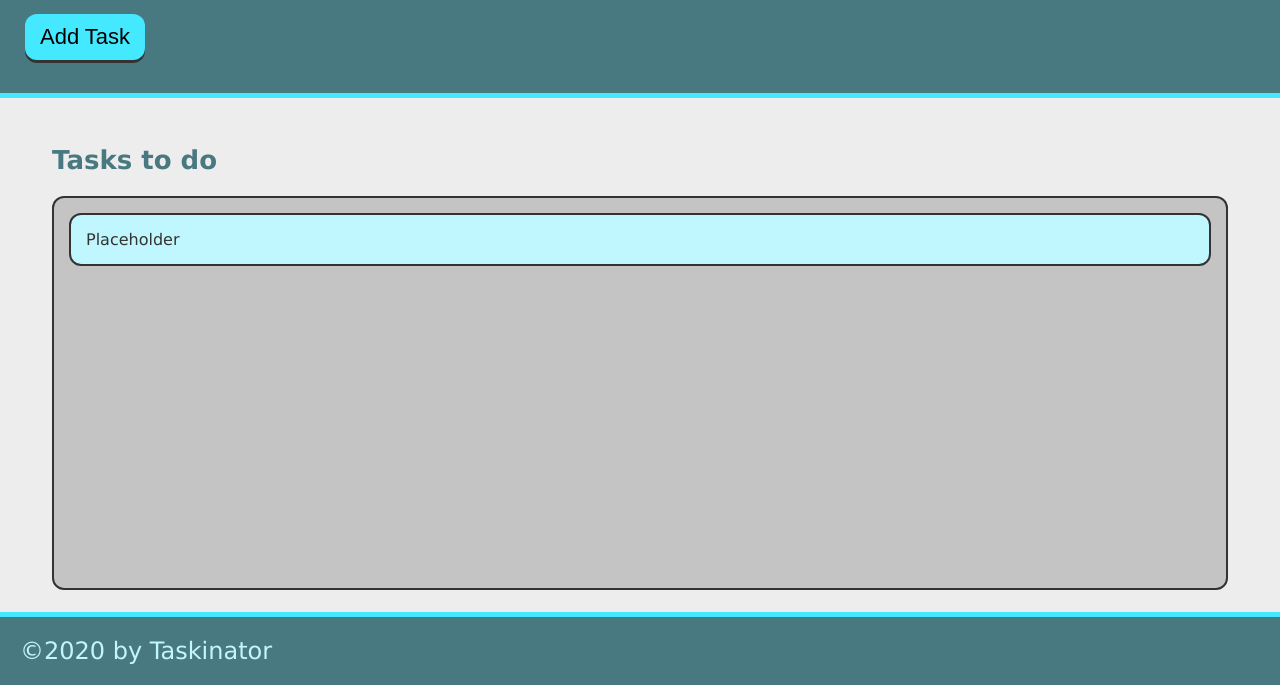
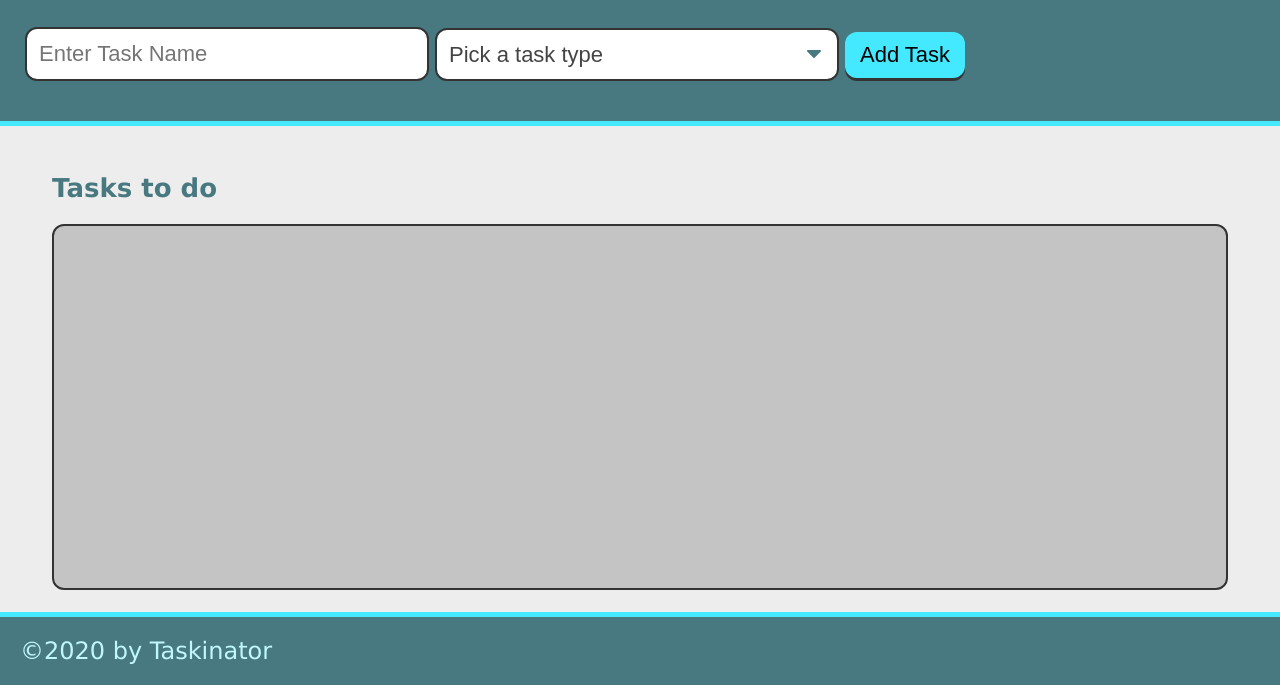
Before and after one commit to CollinA7/taskinator, a plain HTML site: page index.html in a window 1280 px wide. Shown: the part 115-800 px from the top of the page. Drawn offline with Linux system fonts and the light colour scheme.

Commit message:
added task selecter and made changes to the taskHandler

```diff
--- a/assets/js/script.js
+++ b/assets/js/script.js
@@ -1,12 +1,17 @@
-var buttonE1 = document.querySelector("#save-task");
+var formE1 = document.querySelector("#task-form");
 var tasksToDoE1 = document.querySelector("#tasks-to-do");
 
 
 var createTaskHandler = function() {
+
+    event.preventDefault();
+
     var listItemE1 = document.createElement("li");
     listItemE1.className = "task-item";
     listItemE1.textContent = "This is a new task.";
     tasksToDoE1.appendChild(listItemE1);
+
+    console.log(event)
 };
 
-buttonE1.addEventListener("click", createTaskHandler);
+formE1.addEventListener("submit", createTaskHandler);
--- a/index.html
+++ b/index.html
@@ -11,16 +11,27 @@
     <header>
         <h1 class="page-title">Taskinator</h1>
         <p>Click the button below to add a new task!</p>
-
-        <button class="btn" id="save-task">Add Task</button>
+        <form id="task-form">
+            <div class="form-group">
+                <input type="text" name="task-name" placeholder="Enter Task Name" />
+            </div>
+            <div class="form-group">
+                <select name="task-type" class="select-dropdown">
+                    <option value="" disabled selected>Pick a task type</option>
+                    <option value="Print">Print</option>
+                    <option value="Web">Web</option>
+                    <option value="Mobile">Mobile</option>
+                </select>
+            </div>
+            <div class="form-group">
+                <button class="btn" id="save-task" type="submit">Add Task</button>
+            </div>
+        </form>
     </header>
     <main class="page-content">
             <section class="task-list-wrapper">
                 <h2 class="list-title">Tasks to do</h2>
-                    <ul class="task-list" id="tasks-to-do">
-                        <li class="task-item">
-                            Placeholder
-                        </li>
+                    <ul class="task-list" id="tasks-to-do"></ul>
             </section>
     </main>
     <footer>
```
